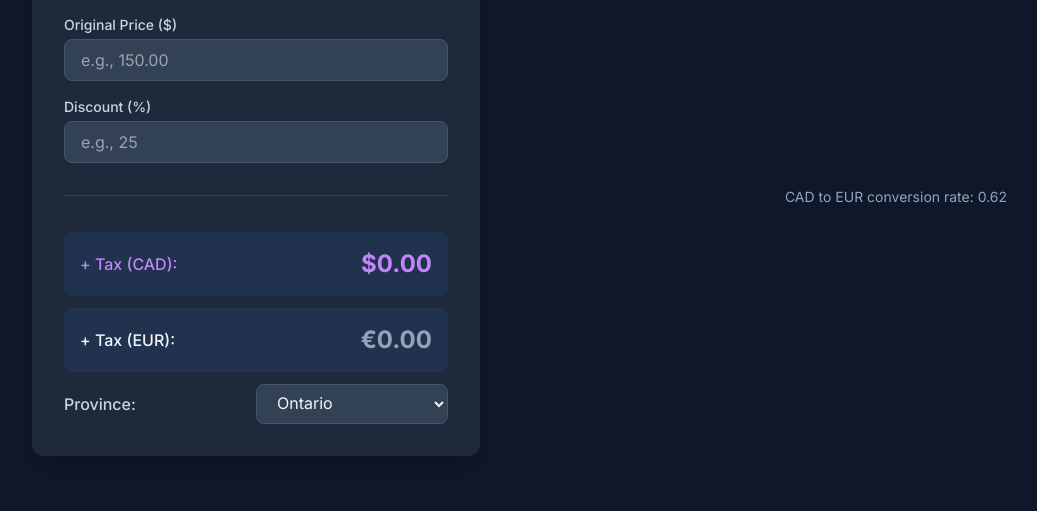
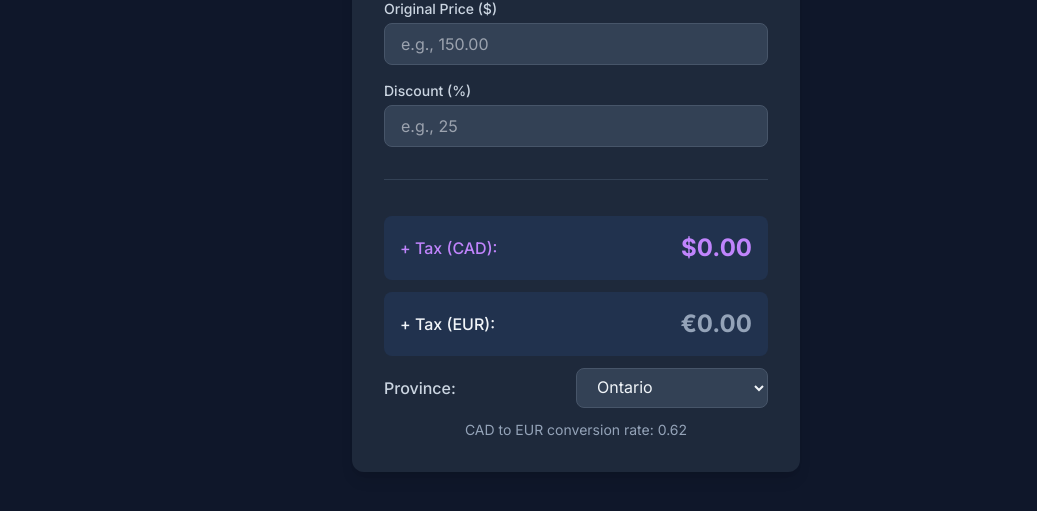
Before and after one commit to g33kenn/discount, a plain HTML site: page index.html in a window 1280 px wide. Shown: the part 211-722 px from the top of the page, without its empty margins (64-1101 px from the left). Drawn offline with nearby package versions, Linux system fonts and the light colour scheme.

Commit message:
Update index.html
integrating footer inside the card

```diff
--- a/index.html
+++ b/index.html
@@ -70,15 +70,15 @@
                         <!-- Options will be populated by JavaScript -->
                     </select>
                 </div>
+
+                <!-- Displaying the conversion rate -->
+                <div class="w-full max-w-md mx-auto text-center text-slate-400 text-sm mt-4">
+                    <p>CAD to EUR conversion rate: <span id="conversionRate"></span></p>
+                </div>
             </div>
         </div>
 
     </div>
-
-    <!-- Footer -->
-    <footer class="w-full max-w-md mx-auto text-center text-slate-400 text-sm mt-4">
-        <p>CAD to EUR conversion rate: <span id="conversionRate"></span></p>
-    </footer>
 
     <script>
         // --- DISCOUNT CALCULATION SCRIPT ---
```
